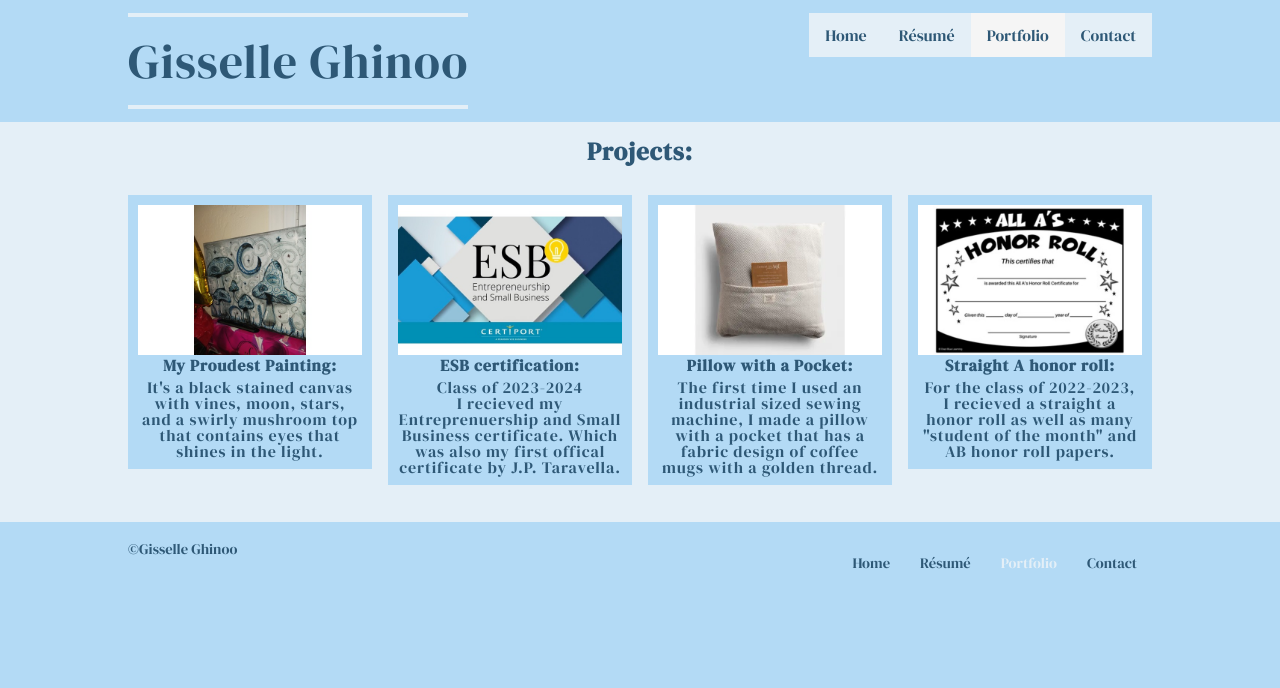
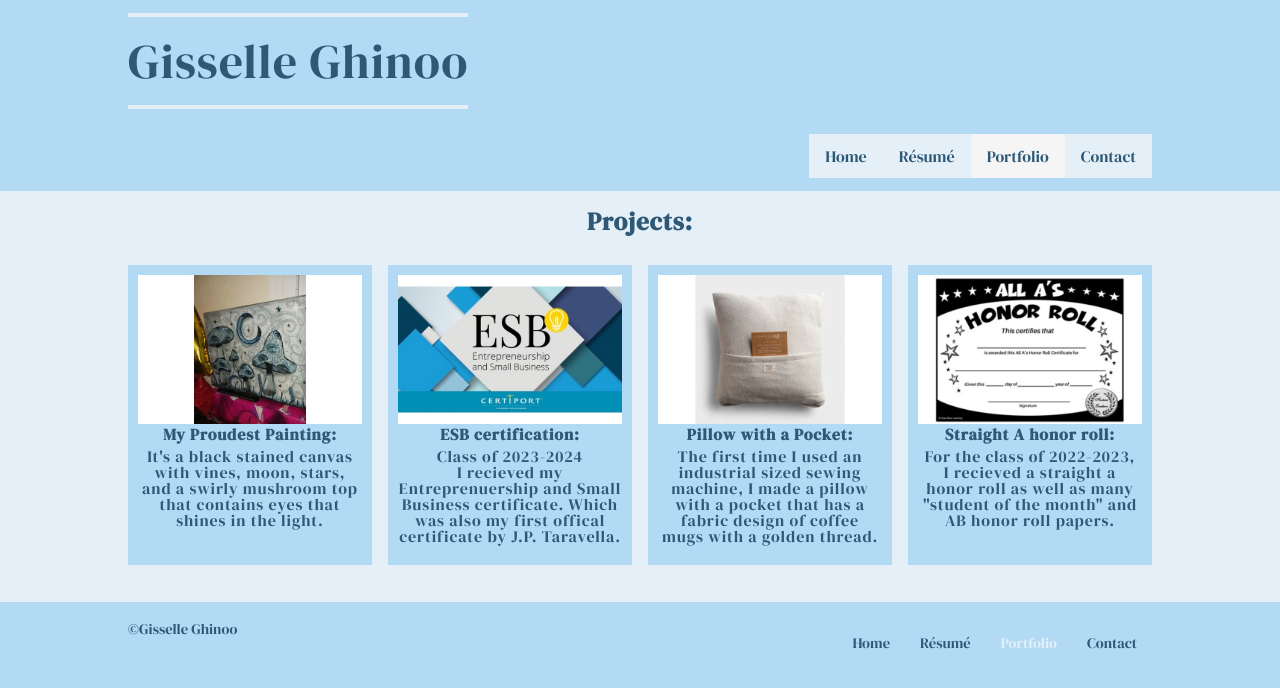
Before and after one commit to 0614145214/Resume-project, a plain HTML site: page portfolio.html in a window 1280 px wide. Drawn offline with Linux system fonts and the light colour scheme; a web font is replaced by a local one.

Commit message:
fixing buttons

```diff
--- a/portfolio.html
+++ b/portfolio.html
@@ -13,11 +13,15 @@
 <!-- Header -->
 <header>
     <h1>Gisselle Ghinoo</h1>
-    <a href="contact.html">Contact</a>
-    <a class="active" href="portfolio.html">Portfolio</a>
-    <a href="resume.html">Résumé</a>
-    <a href="index.html">Home</a>
 </header>
+
+<!--Navbar-->
+<nav>
+<a href="index.html">Home</a>
+<a href="resume.html">Résumé</a>
+<a class="active" href="portfolio.html">Portfolio</a>
+<a href="contact.html">Contact</a>
+</nav>
 
 <!-- Main -->
 <article>
--- a/styles/style.css
+++ b/styles/style.css
@@ -95,9 +95,12 @@ h3 {
 	font-weight: bold;
 }
 
-header a {
-float: right;
-display:block;
+nav {
+	display: flex;
+	justify-content: right;
+}
+
+nav a {
 color: #2e5876;
 text-align: center;
 padding: 14px 16px;
@@ -105,15 +108,15 @@ background-color:#e4eff7;
 text-decoration: none;
 }
 
-header a.active {
+nav a.active {
 	background-color: whitesmoke;
 }
 
-header a:hover {
+nav a:hover {
 background-color: white;
 }
 
- header, footer, article{
+ header, footer, article, nav {
     padding-left: 10%;
     padding-right: 10%;
 	padding-top: 1%;
@@ -150,6 +153,7 @@ article {
 .content {
 	background-color:#b3daf5;
 	padding: 10px;
+	min-height: 300px;
 }
 
 footer {
@@ -218,7 +222,6 @@ input[type=text], select, textarea {
 	}
 	}
 
-
 @media screen and (max-width: 600px) {
 	.column {
 		width: 100%;
```
Also changed, not shown: contact.html (+8 -4 lines), index.html (+8 -4 lines), resume.html (+8 -4 lines).
